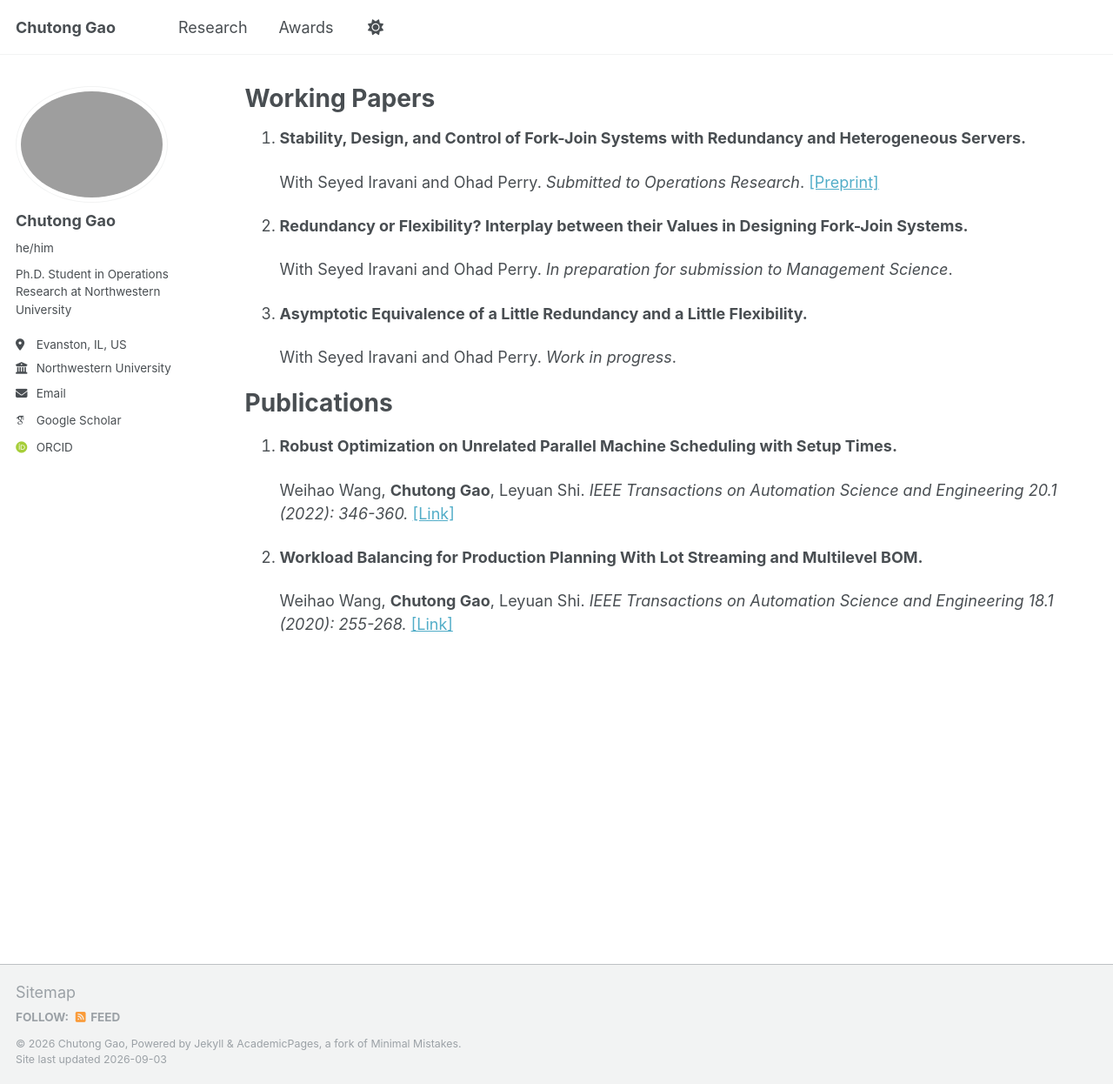
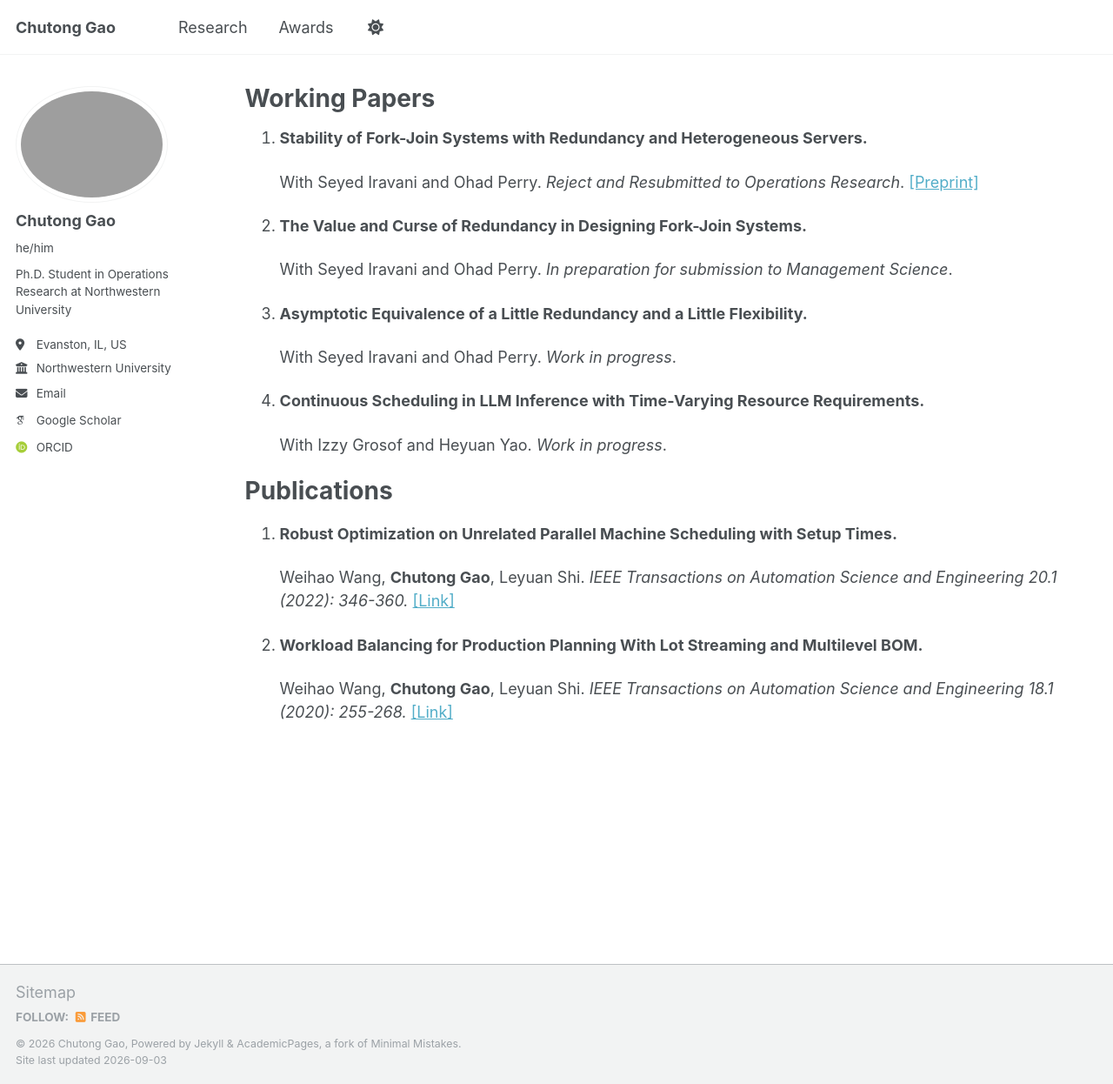
Before and after one commit to chutonggao/chutonggao.github.io, a Jekyll site: the page built from _pages/publications.md, in a window 1280 px wide and 1246 px high. Shown: the whole window at 87% size. Built offline with Jekyll 4.4.1, drawn with Linux system fonts in a browser that asks for light colours; some web fonts are replaced.

Commit message:
Revise publication titles and submission statuses
Updated publication titles and statuses for clarity.

```diff
--- a/_pages/publications.md
+++ b/_pages/publications.md
@@ -5,17 +5,21 @@ permalink: /publications/
 author_profile: true
 ---
 
-1. **Stability, Design, and Control of Fork-Join Systems with Redundancy and Heterogeneous Servers.**
+1. **Stability of Fork-Join Systems with Redundancy and Heterogeneous Servers.**
 
-    With Seyed Iravani and Ohad Perry. *Submitted to Operations Research*. [[Preprint]](/files/Fork_Join_Stability.pdf)
+    With Seyed Iravani and Ohad Perry. *Reject and Resubmitted to Operations Research*. [[Preprint]](/files/Fork_Join_Stability.pdf)
 
-2. **Redundancy or Flexibility? Interplay between their Values in Designing Fork-Join Systems.**
+2. **The Value and Curse of Redundancy in Designing Fork-Join Systems.**
 
     With Seyed Iravani and Ohad Perry. *In preparation for submission to Management Science*.
 
 3. **Asymptotic Equivalence of a Little Redundancy and a Little Flexibility.**
 
     With Seyed Iravani and Ohad Perry. *Work in progress*.
+
+4. **Continuous Scheduling in LLM Inference with Time-Varying Resource Requirements.**
+
+    With Izzy Grosof and Heyuan Yao. *Work in progress*.
 
 
 # Publications
```
